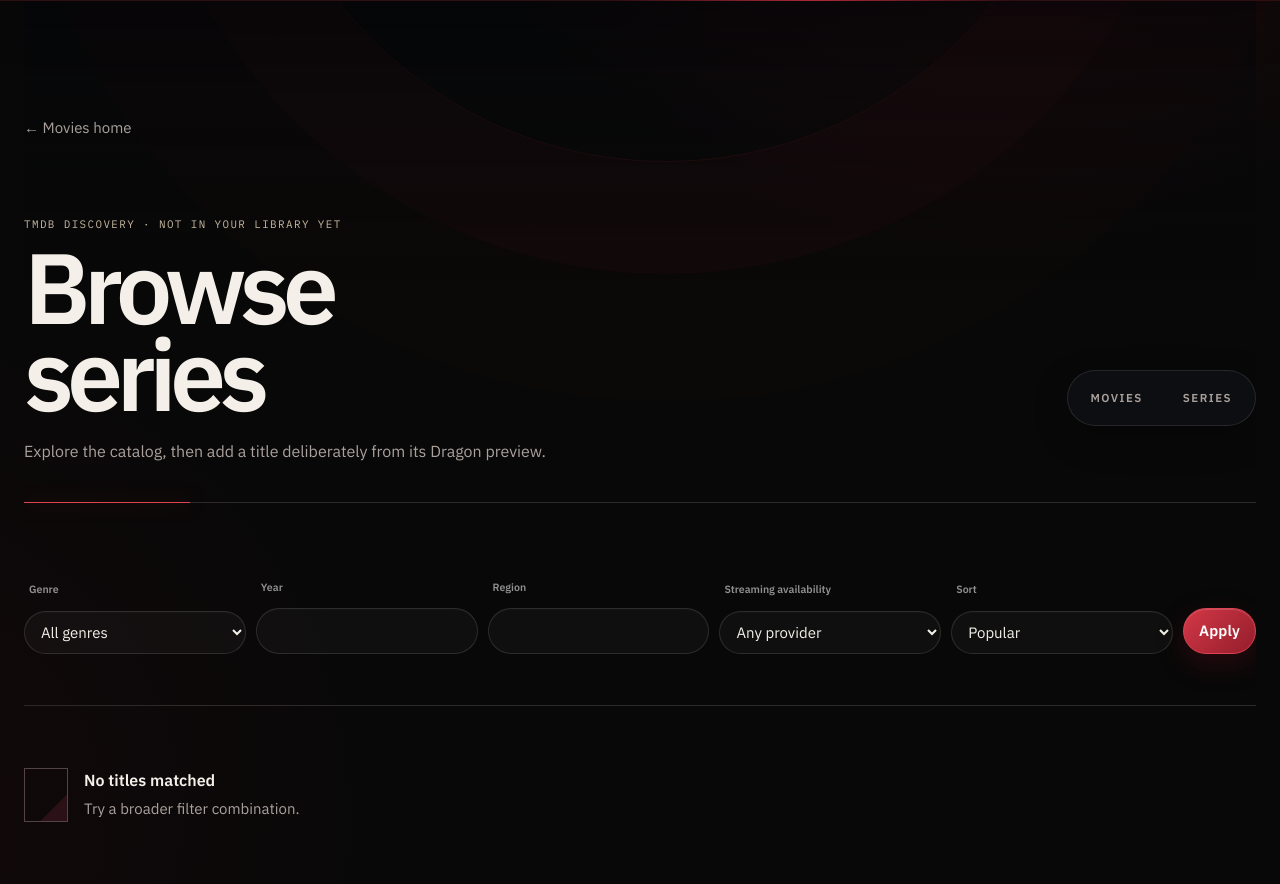
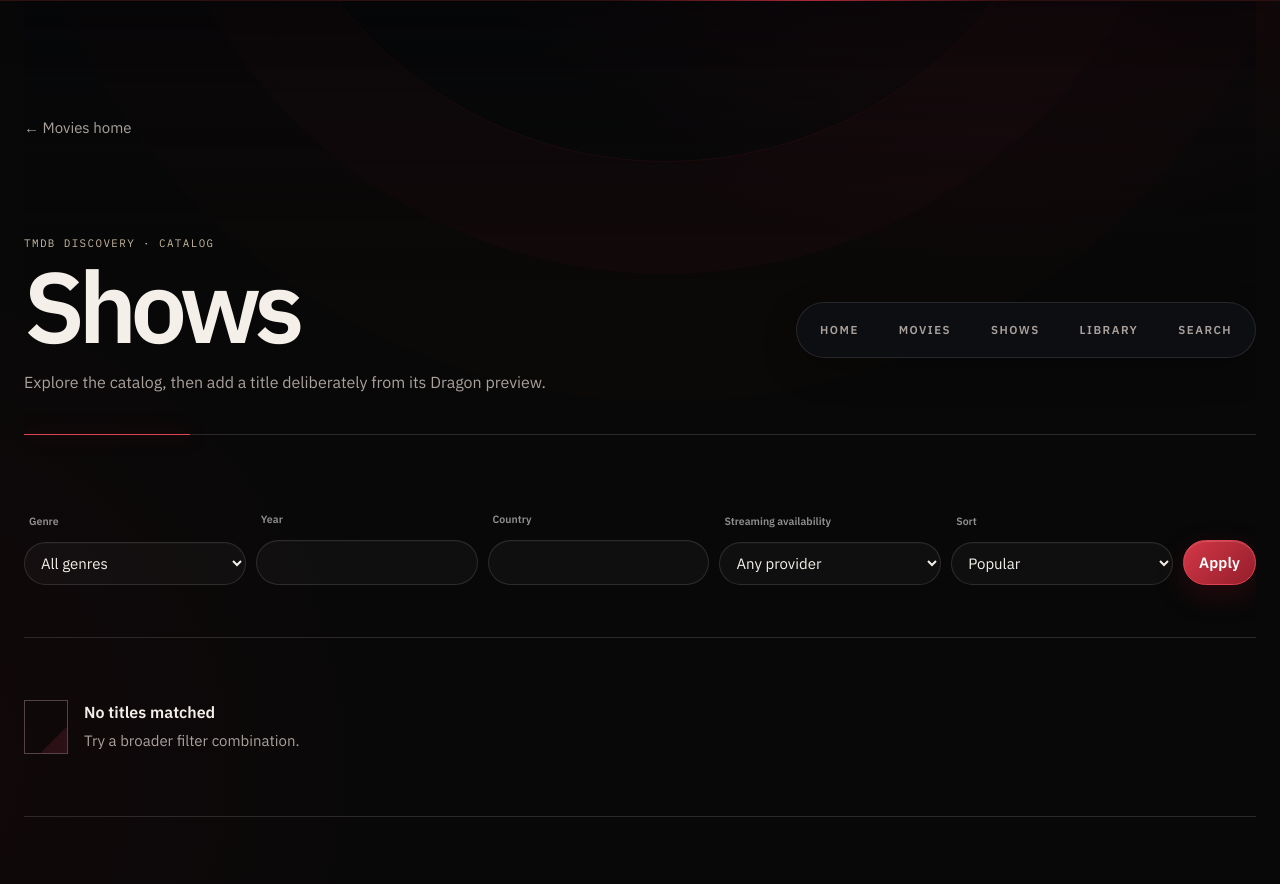
Before and after one commit to Dragon0WaTTyler/dragon-dashboardv2, a Python web app: template app/templates/movies/browse.html in a window 1280 px wide. Shown: the part 126-1010 px from the top of the page. After the commit the page ends 943 px from the top, so only its background shows below. Run offline with Jinja, Linux system fonts and the light colour scheme; the template is opened without the code that fills it, so the values that code supplies are empty.

Commit message:
movies: align catalog and detail composition

```diff
--- a/app/templates/movies/browse.html
+++ b/app/templates/movies/browse.html
@@ -1,6 +1,6 @@
 {% extends "layouts/app.html" %}
 {% from "components/ui.html" import empty_state %}
-{% block title %}{% if collection is defined %}{{ collection.title }} · Collections · Dragon{% else %}Browse {{ 'Movies' if query.media_type == 'movie' else 'Series' }} · Dragon{% endif %}{% endblock %}
+{% block title %}{% if collection is defined %}{{ collection.title }} · Collections · Dragon{% else %}{{ 'Movies' if query.media_type == 'movie' else 'Shows' }} · Dragon{% endif %}{% endblock %}
 {% block styles %}<link rel="stylesheet" href="{{ url_for('static', filename='css/pages/movies.css') }}?v=movies-v2-polish-1">{% endblock %}
 {% block scripts %}<script src="{{ url_for('static', filename='js/movies-ambient.js') }}?v=1" defer></script>{% endblock %}
 {% block content %}
@@ -8,13 +8,13 @@
   <div class="movies-v2__atmosphere" aria-hidden="true"></div>
   <a class="back-link" href="{{ url_for('movies.index') }}">← Movies home</a>
   <header class="page-header movie-v2-masthead">
-    <div>{% if collection is defined %}<span class="eyebrow">Dragon {{ collection.collection_type|replace('_', ' ') }} · TMDB discovery</span><h1>{{ collection.title }}</h1><p>{{ collection.description }} Adding a title remains a deliberate Dragon action.</p>{% else %}<span class="eyebrow">TMDB discovery · not in your library yet</span><h1>Browse {{ 'movies' if query.media_type == 'movie' else 'series' }}</h1><p>Explore the catalog, then add a title deliberately from its Dragon preview.</p>{% endif %}</div>
-    <nav class="movie-v2-nav" aria-label="Browse media type"><a href="{{ url_for('movies.browse', media_type='movie') }}"{% if query.media_type == 'movie' %} aria-current="page"{% endif %}>Movies</a><a href="{{ url_for('movies.browse', media_type='tv') }}"{% if query.media_type == 'tv' %} aria-current="page"{% endif %}>Series</a></nav>
+    <div>{% if collection is defined %}<span class="eyebrow">Dragon {{ collection.collection_type|replace('_', ' ') }} · TMDB discovery</span><h1>{{ collection.title }}</h1><p>{{ collection.description }} Adding a title remains a deliberate Dragon action.</p>{% else %}<span class="eyebrow">TMDB discovery · catalog</span><h1>{{ 'Movies' if query.media_type == 'movie' else 'Shows' }}</h1><p>Explore the catalog, then add a title deliberately from its Dragon preview.</p>{% endif %}</div>
+    <nav class="movie-v2-nav" aria-label="Movies navigation"><a href="{{ url_for('movies.index') }}">Home</a><a href="{{ url_for('movies.browse', media_type='movie') }}"{% if query.media_type == 'movie' %} aria-current="page"{% endif %}>Movies</a><a href="{{ url_for('movies.browse', media_type='tv') }}"{% if query.media_type == 'tv' %} aria-current="page"{% endif %}>Shows</a><a href="{{ url_for('movies.index') }}#movie-library">Library</a><a href="{{ url_for('movies.index') }}#movie-discovery">Search</a></nav>
   </header>
   {% if collection is not defined %}<form class="movie-browse__filters" method="get" aria-label="Browse filters">
     <label class="field"><span>Genre</span><select name="genre"><option value="">All genres</option>{% for genre in genres %}<option value="{{ genre.id }}"{% if query.genre_id == genre.id %} selected{% endif %}>{{ genre.name }}</option>{% endfor %}</select></label>
     <label class="field"><span>Year</span><input name="year" type="number" min="1800" max="2200" value="{{ query.year or '' }}" inputmode="numeric"></label>
-    <label class="field"><span>Region</span><input name="region" value="{{ query.region }}" maxlength="2" pattern="[A-Za-z]{2}"></label>
+    <label class="field"><span>Country</span><input name="region" value="{{ query.region }}" maxlength="2" pattern="[A-Za-z]{2}"></label>
     <label class="field"><span>Streaming availability</span><select name="provider"><option value="">Any provider</option>{% for provider in providers %}<option value="{{ provider.id }}"{% if query.provider_id == provider.id %} selected{% endif %}>{{ provider.name }}</option>{% endfor %}</select></label>
     <label class="field"><span>Sort</span><select name="sort"><option value="popular"{% if query.sort == 'popular' %} selected{% endif %}>Popular</option><option value="rating"{% if query.sort == 'rating' %} selected{% endif %}>Rating</option><option value="newest"{% if query.sort == 'newest' %} selected{% endif %}>Newest</option><option value="title"{% if query.sort == 'title' %} selected{% endif %}>Title</option></select></label>
     <button class="button button--primary" type="submit">Apply</button>
--- a/app/templates/movies/detail.html
+++ b/app/templates/movies/detail.html
@@ -6,7 +6,7 @@
 {% block content %}
 <div class="movies-v2 movies-v2--detail" data-ambient-level="{{ movie_preferences.ambient_level }}" data-reduced-effects="{{ 'true' if movie_preferences.reduced_effects else 'false' }}">
 <div class="movies-v2__atmosphere" aria-hidden="true"></div>
-{% if movie.backdrop_url %}<div class="movie-detail__backdrop" aria-hidden="true"><img src="{{ movie.backdrop_url }}" alt=""></div>{% endif %}
+{% if movie.backdrop_url or movie.poster_url %}<div class="movie-detail__backdrop" aria-hidden="true"><img src="{{ movie.backdrop_url or movie.poster_url }}" alt=""></div>{% endif %}
 <a class="back-link" href="{{ url_for('movies.index') }}">← Back to movies</a>
 <article class="movie-detail">
   <div class="movie-detail__poster" data-media-frame>
--- a/app/templates/movies/tv_season.html
+++ b/app/templates/movies/tv_season.html
@@ -6,7 +6,7 @@
 {% block content %}
 <div class="movies-v2 movies-v2--detail movies-v2--tv" data-ambient-level="{{ movie_preferences.ambient_level }}" data-reduced-effects="{{ 'true' if movie_preferences.reduced_effects else 'false' }}">
 <div class="movies-v2__atmosphere" aria-hidden="true"></div>
-{% if movie.backdrop_url %}<div class="movie-detail__backdrop" aria-hidden="true"><img src="{{ movie.backdrop_url }}" alt=""></div>{% endif %}
+{% if movie.backdrop_url or movie.poster_url %}<div class="movie-detail__backdrop" aria-hidden="true"><img src="{{ movie.backdrop_url or movie.poster_url }}" alt=""></div>{% endif %}
 <a class="back-link" href="{{ url_for('movies.detail', movie_id=movie.id) }}">← Back to series</a>
 <article class="movie-detail">
   <div class="movie-detail__poster" data-media-frame>
--- a/app/templates/movies/tv_show.html
+++ b/app/templates/movies/tv_show.html
@@ -6,7 +6,7 @@
 {% block content %}
 <div class="movies-v2 movies-v2--detail movies-v2--tv" data-ambient-level="{{ movie_preferences.ambient_level }}" data-reduced-effects="{{ 'true' if movie_preferences.reduced_effects else 'false' }}">
 <div class="movies-v2__atmosphere" aria-hidden="true"></div>
-{% if movie.backdrop_url %}<div class="movie-detail__backdrop" aria-hidden="true"><img src="{{ movie.backdrop_url }}" alt=""></div>{% endif %}
+{% if movie.backdrop_url or movie.poster_url %}<div class="movie-detail__backdrop" aria-hidden="true"><img src="{{ movie.backdrop_url or movie.poster_url }}" alt=""></div>{% endif %}
 <a class="back-link" href="{{ url_for('movies.index') }}">← Back to movies</a>
 <article class="movie-detail">
   <div class="movie-detail__poster" data-media-frame>
```
